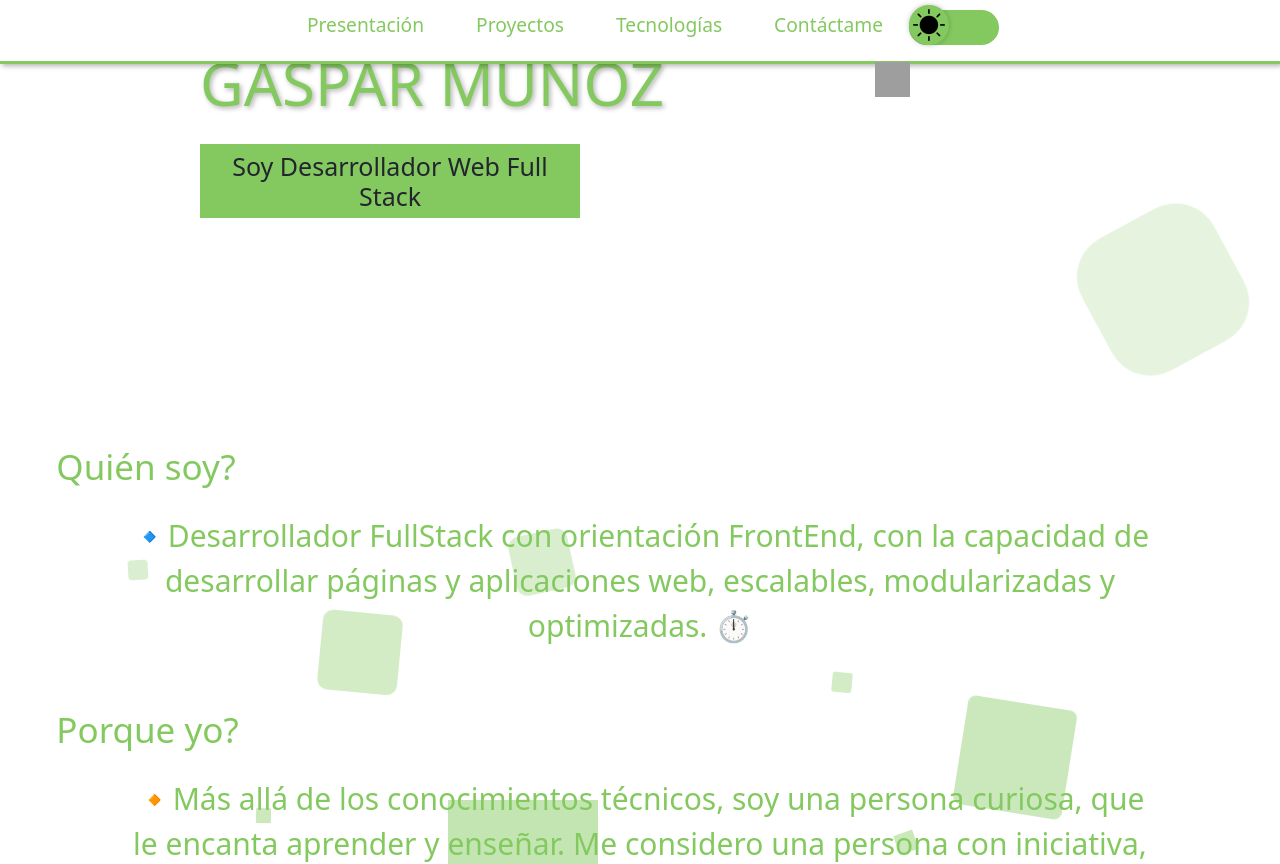
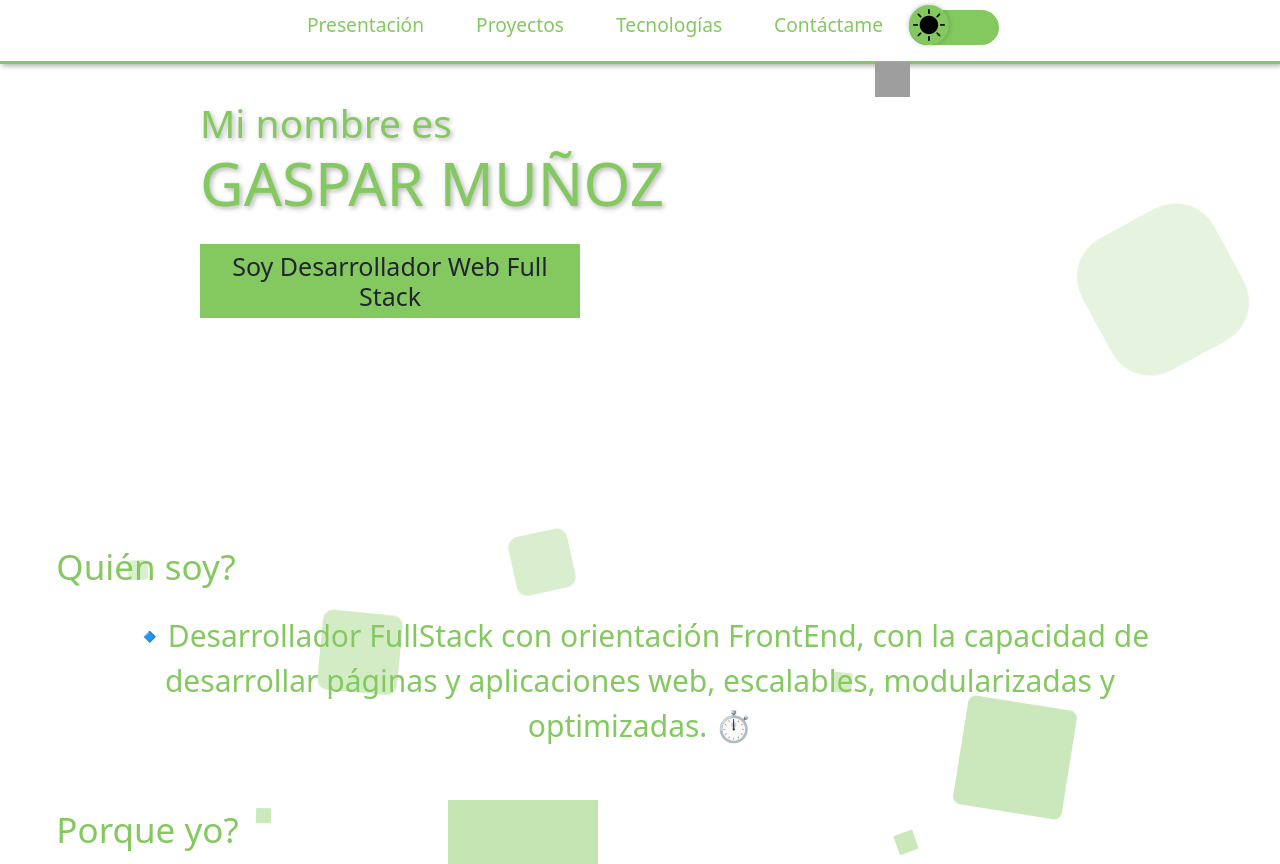
Before and after one commit to gaspar1407/PORTFOLIO, a React (Create React App) app: page / in a window 1280 px wide. Shown: the top 864 px of the page. Built offline with nearby package versions, Linux system fonts and the light colour scheme; grey boxes are pictures that could not be loaded.

Commit message:
correccion titulo

```diff
--- a/src/components/estilos/Home.css
+++ b/src/components/estilos/Home.css
@@ -65,7 +65,7 @@
 }
 .presentacion{
     color: #84c95f;
-    margin-top: 0px;
+    margin-top: 100px;
     display: flex;
     justify-content: flex-start;
     align-items: flex-end;
```
